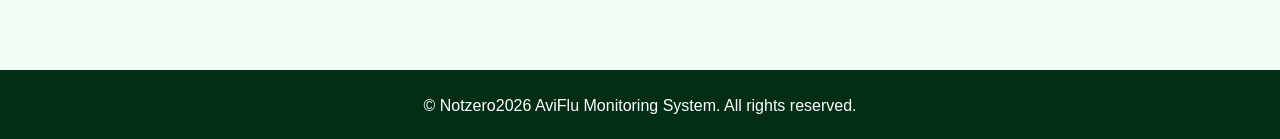
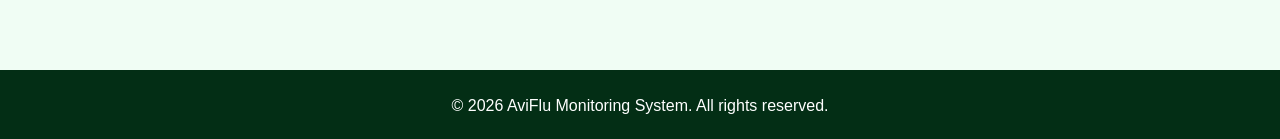
Before and after one commit to ShukriyyahM/mobile-project, a Next.js app: page / in a window 1280 px wide. Shown: the part 1304-1443 px from the top of the page. Built offline with nearby package versions, Linux system fonts and the light colour scheme.

Commit message:
Updated home page

```diff
--- a/src/app/page.tsx
+++ b/src/app/page.tsx
@@ -169,7 +169,7 @@ export default function Home() {
 
       <section id="contact">
         <footer className="bg-green-950 text-white text-center py-6">
-          © Notzero2026 AviFlu Monitoring System. All rights reserved.
+          © 2026 AviFlu Monitoring System. All rights reserved.
         </footer>
       </section>
 
```
